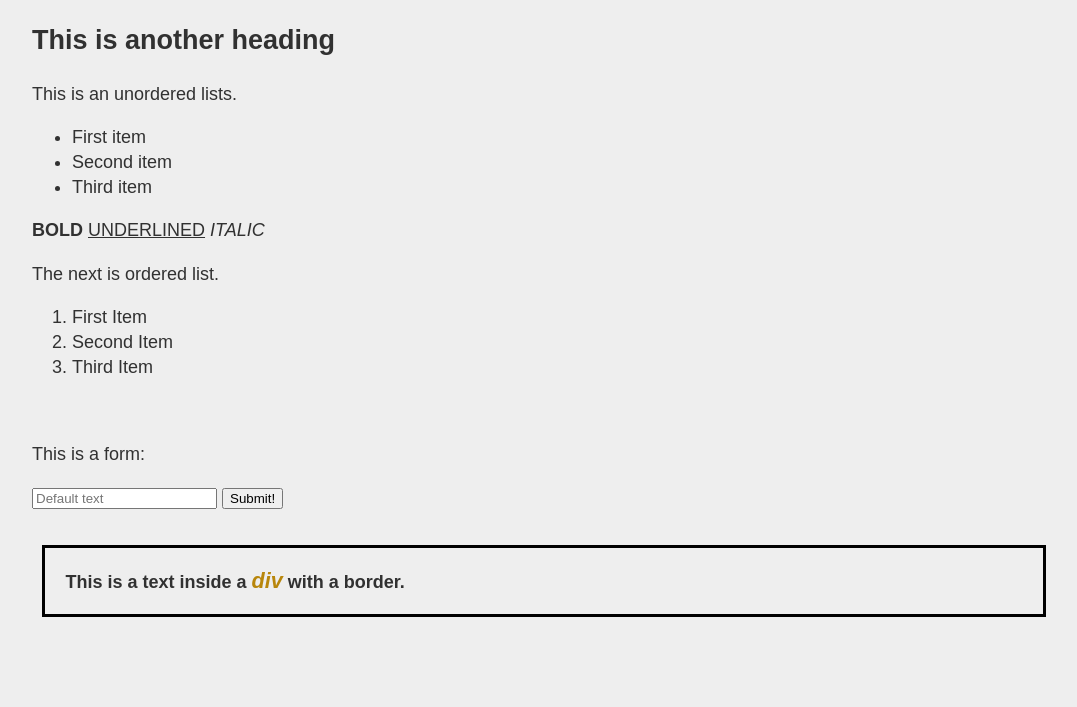
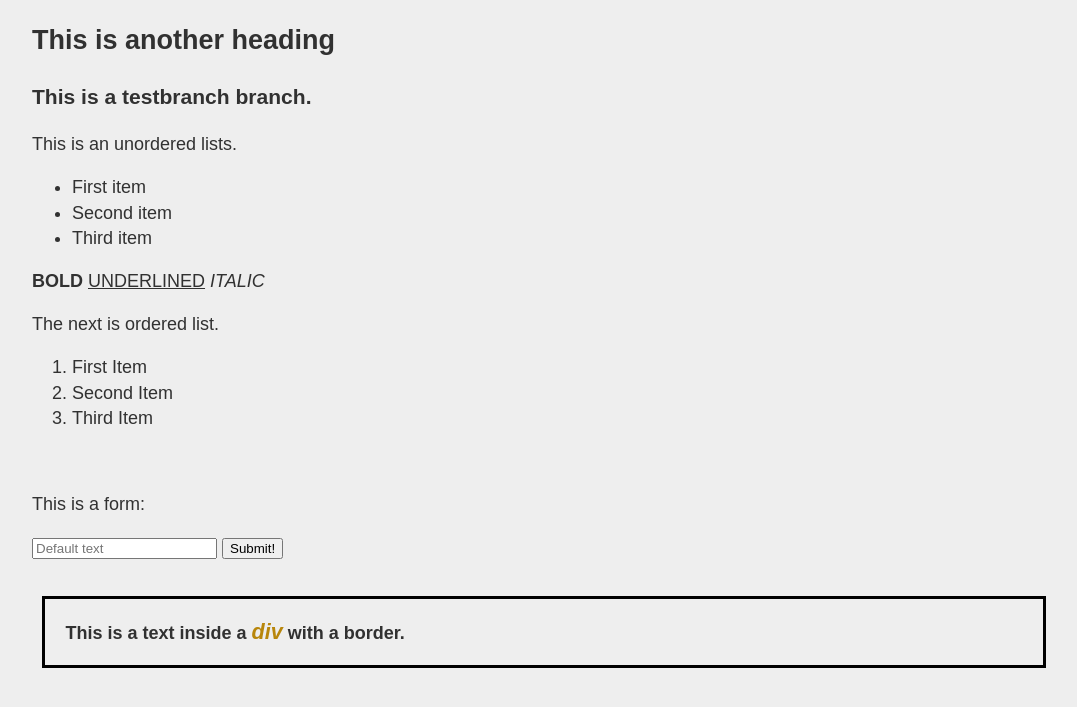
Before and after one commit to sachet0/learning, a plain HTML site: page website.html in a window 1280 px wide. Shown: the part 93-800 px from the top of the page, without its empty margins (96-1173 px from the left). Drawn offline with Linux system fonts and the light colour scheme.

Commit message:
testing the branch

```diff
--- a/website.html
+++ b/website.html
@@ -38,6 +38,7 @@
 
     <h1 style="text-align: center;"> This is a website heading</h1>
     <h2>This is another heading</h2>
+    <h3>This is a testbranch branch.</h3>
 
     <p>This is an unordered lists.</p>
     <ul>
@@ -69,6 +70,8 @@
         <p>This is a text inside a <span class="italic">div</span> with a border.</p>
     </div>
 
+
+
 </body>
 
 </html>
```
